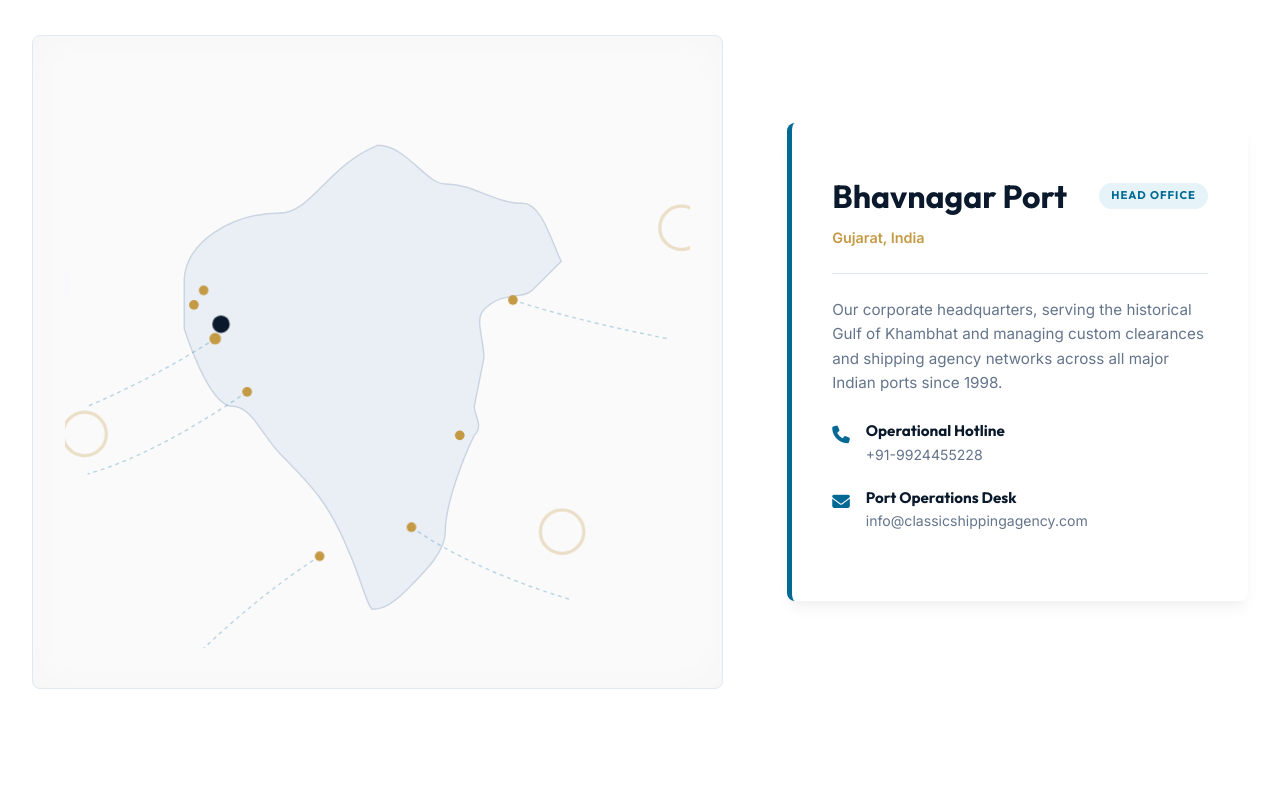
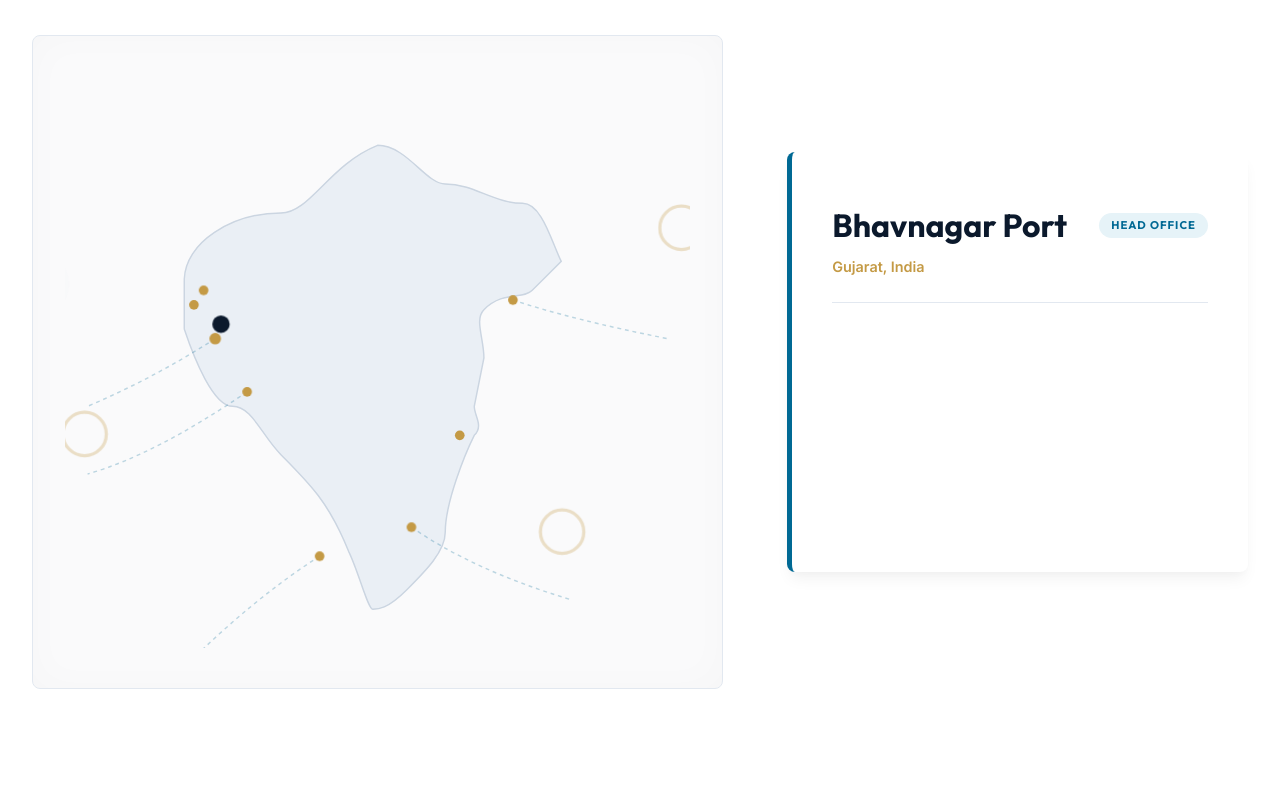
Before and after one commit to srgmnagar/classicshippingagency, a plain HTML site: page index.html in a window 1280 px wide. Shown: the part 3533-4331 px from the top of the page. Drawn offline with Linux system fonts and the light colour scheme; a web font is replaced by a local one.

Commit message:
feat: add global JS utility file and update corporate contact information across site pages

```diff
--- a/index.html
+++ b/index.html
@@ -67,7 +67,7 @@
           "foundingDate": "1998",
           "description": "Classic Shipping Agency is a premier Indian maritime logistics company headquartered in Bhavnagar, Gujarat. Established in 1998, we provide customs house agency, vessel agency, warehousing, transportation, air freight, and container booking services across India.",
           "email": "info@classicshippingagency.com",
-          "telephone": ["+91-7016843180", "+91-9924655228", "+91-9824438870"],
+          "telephone": ["+91-7016843180", "+91-9924655228", "+91-9714055300", "+91-9714055400"],
           "address": {
             "@type": "PostalAddress",
             "streetAddress": "402-403, Shiv Prabhu Arc, Opp. Aksharwadi Temple, Waghavadi Road",
@@ -90,7 +90,7 @@
           "name": "Classic Shipping Agency",
           "image": "https://www.classicshippingagency.com/images/og-social-banner.png",
           "url": "https://www.classicshippingagency.com/",
-          "telephone": "+91-9824438870",
+          "telephone": "+91-9714055300",
           "email": "info@classicshippingagency.com",
           "foundingDate": "1998",
           "priceRange": "$$",
@@ -492,27 +492,6 @@
                     </div>
 
                     <div class="port-info-body">
-                        <p class="port-info-desc"
-                            style="font-size: 0.95rem; color: var(--text-muted); margin-bottom: 1.5rem;">
-                            Our corporate headquarters, serving the historical Gulf of Khambhat and managing custom
-                            clearances and shipping agency networks across all major Indian ports since 1998.
-                        </p>
-
-                        <div class="port-info-detail-row">
-                            <div class="port-info-detail-icon"><i class="fa-solid fa-phone"></i></div>
-                            <div class="port-info-detail-text">
-                                <h5>Operational Hotline</h5>
-                                <p class="port-info-phone">+91-9924455228</p>
-                            </div>
-                        </div>
-
-                        <div class="port-info-detail-row">
-                            <div class="port-info-detail-icon"><i class="fa-solid fa-envelope"></i></div>
-                            <div class="port-info-detail-text">
-                                <h5>Port Operations Desk</h5>
-                                <p class="port-info-email">info@classicshippingagency.com</p>
-                            </div>
-                        </div>
                     </div>
                 </div>
             </div>
@@ -587,7 +566,7 @@
             <div class="cta-action animate-on-scroll delay-1">
                 <a href="contact.html" class="btn btn-accent">Request a Quote <i class="fa-solid fa-calendar-check"
                         style="margin-left: 8px;"></i></a>
-                <a href="tel:+919824438870" class="btn btn-outline">Call Operations Desk</a>
+                <a href="tel:+919714055300" class="btn btn-outline">Call Operations Desk</a>
             </div>
         </div>
     </section>
@@ -651,7 +630,7 @@
                         <h6>Operations & Contact</h6>
                         <p style="font-size: 0.8rem; line-height: 1.4;">
                             Marketing: +91 7016843180 / +91 9924655228<br>
-                            Operations: +91 9824438870<br>
+                            Operations: +91 9714055300 / +91 9714055400<br>
                             Admin: +91 9924655228
                         </p>
                     </div>
--- a/js/main.js
+++ b/js/main.js
@@ -96,7 +96,7 @@
         state: 'Gujarat',
         role: 'Head Office',
         roleType: 'head',
-        phone: '+91-9924455228',
+        phone: '+91-9714055300',
         email: 'info@classicshippingagency.com',
         description: 'Our corporate headquarters, serving the historical Gulf of Khambhat and managing custom clearances and shipping agency networks across all major Indian ports since 1998.'
     },
@@ -105,7 +105,7 @@
         state: 'Gujarat',
         role: 'Branch Office',
         roleType: 'branch',
-        phone: '+91-9924455228',
+        phone: '+91-9714055300',
         email: 'info@classicshippingagency.com',
         description: 'Direct operational branch at India\'s first private-sector port, specializing in efficient container handling, customs clearing, liquid bulk husbandry, and multi-modal logistics.'
     },
@@ -114,7 +114,7 @@
         state: 'Gujarat',
         role: 'Operational Port',
         roleType: 'operational',
-        phone: '+91-9924455228',
+        phone: '+91-9714055300',
         email: 'info@classicshippingagency.com',
         description: 'Operations at India\'s largest private commercial port. We coordinate rapid dry bulk and container bookings, clearing massive importing and exporting cargos with full regulatory compliance.'
     },
@@ -123,7 +123,7 @@
         state: 'Gujarat',
         role: 'Operational Port',
         roleType: 'operational',
-        phone: '+91-9924455228',
+        phone: '+91-9714055300',
         email: 'info@classicshippingagency.com',
         description: 'Handling vessels at India\'s leading hub for dry cargo and liquid bulk. We manage shipping agency services, port clearances, bunkering, and customs clearance protocols.'
     },
@@ -132,7 +132,7 @@
         state: 'Maharashtra',
         role: 'Operational Port',
         roleType: 'operational',
-        phone: '+91-9924455228',
+        phone: '+91-9714055300',
         email: 'info@classicshippingagency.com',
         description: 'Active operations coordinating container booking, customs processing, and door-to-door multimodal transportation from India\'s premier container gateway.'
     },
@@ -141,7 +141,7 @@
         state: 'Kerala',
         role: 'Operational Port',
         roleType: 'operational',
-        phone: '+91-9924455228',
+        phone: '+91-9714055300',
         email: 'info@classicshippingagency.com',
         description: 'Managing bunkering logistics, customs clearance, and container shipping agency services at the strategic international transshipment terminal on India\'s southern coast.'
     },
@@ -150,7 +150,7 @@
         state: 'Tamil Nadu',
         role: 'Operational Port',
         roleType: 'operational',
-        phone: '+91-9924455228',
+        phone: '+91-9714055300',
         email: 'info@classicshippingagency.com',
         description: 'Coordinating automotive logistics, bulk cargo agency, and custom clearance procedures for major importers and exporters in South India.'
     },
@@ -159,7 +159,7 @@
         state: 'Andhra Pradesh',
         role: 'Operational Port',
         roleType: 'operational',
-        phone: '+91-9924455228',
+        phone: '+91-9714055300',
         email: 'info@classicshippingagency.com',
         description: 'Handling minerals, ores, coal, and heavy industrial cargo. Providing robust cargo coordination, custom house agency, and vessel husbandry.'
     },
@@ -168,7 +168,7 @@
         state: 'West Bengal',
         role: 'Operational Port',
         roleType: 'operational',
-        phone: '+91-9924455228',
+        phone: '+91-9714055300',
         email: 'info@classicshippingagency.com',
         description: 'Serving East India and landlocked neighboring regions. We handle inland waterway integration, custom clearances, container services, and vessel logistics.'
     }
@@ -184,9 +184,6 @@
     const titleEl = infoCard.querySelector('.port-info-title-text');
     const badgeEl = infoCard.querySelector('.port-info-badge');
     const stateEl = infoCard.querySelector('.port-info-state');
-    const descEl = infoCard.querySelector('.port-info-desc');
-    const phoneEl = infoCard.querySelector('.port-info-phone');
-    const emailEl = infoCard.querySelector('.port-info-email');
 
     function updatePortInfo(portId) {
         const data = portData[portId];
@@ -200,9 +197,6 @@
         // Update card content directly
         if (titleEl) titleEl.textContent = data.name;
         if (stateEl) stateEl.textContent = `${data.state}, India`;
-        if (descEl) descEl.textContent = data.description;
-        if (phoneEl) phoneEl.textContent = data.phone;
-        if (emailEl) emailEl.textContent = data.email;
 
         // Update Role Badge
         if (badgeEl) {
```
Also changed, not shown: about.html (+1 -1 lines), contact.html (+6 -6 lines), services.html (+1 -1 lines).
